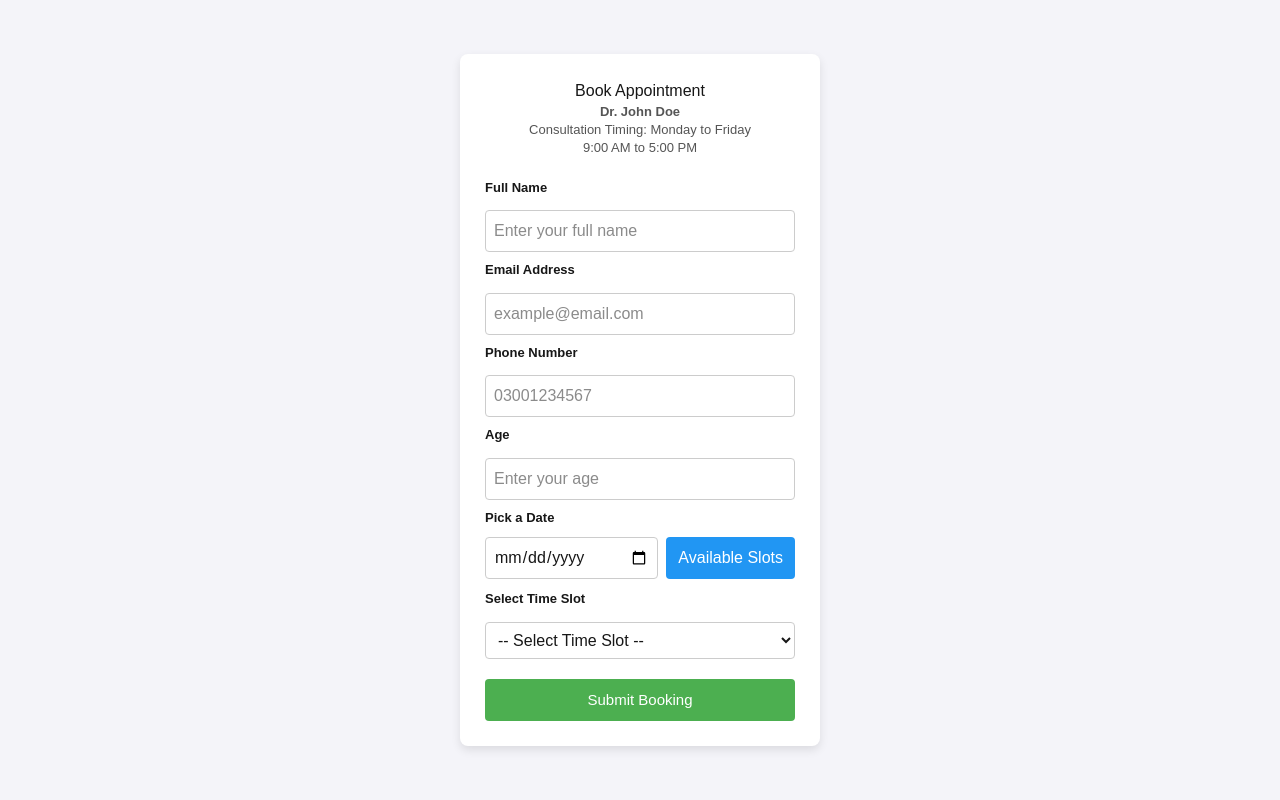
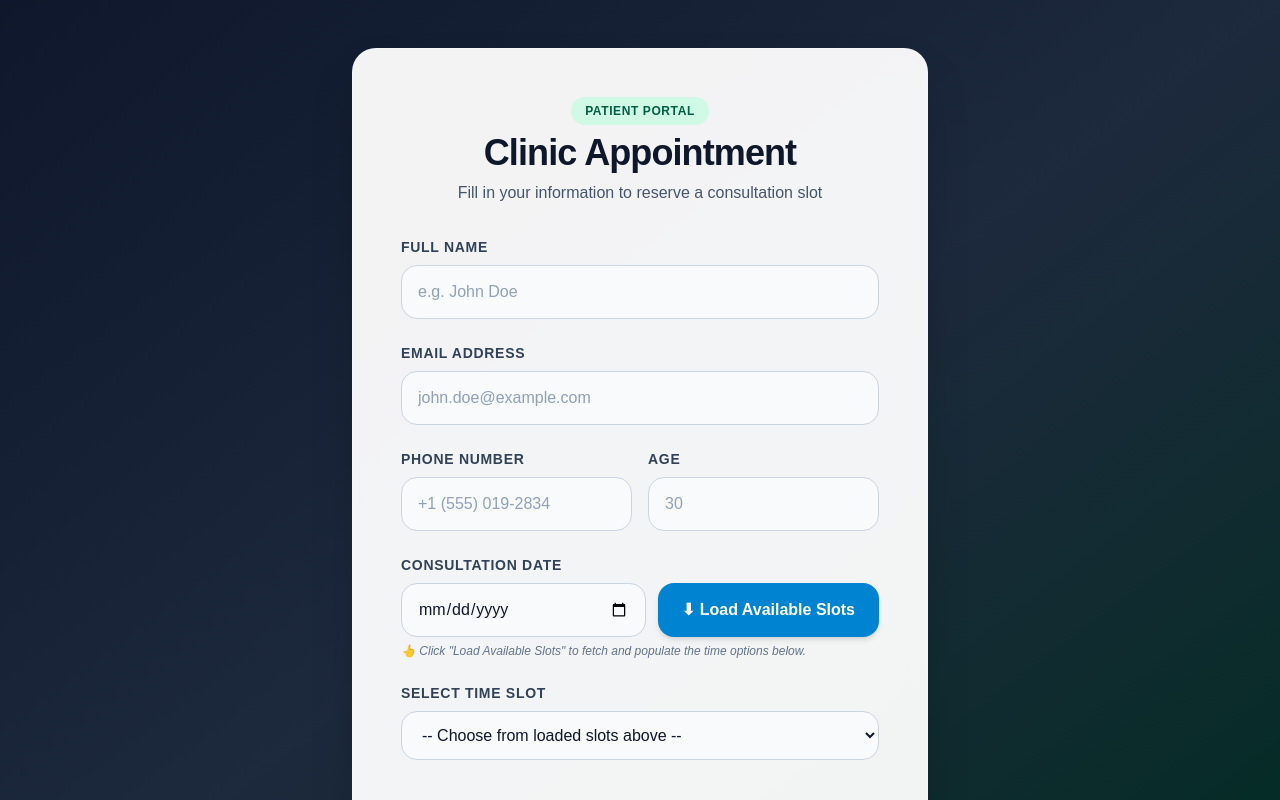
Before and after one commit to khanarhamali/clinic-booking-form, a Next.js app: page / in a window 1280 px wide. Shown: the top 800 px of the page. Built offline with nearby package versions, Linux system fonts and the light colour scheme.

Commit message:
Enhance UI/UX with Sonner toasts, improved typography, and clear slot loading

```diff
--- a/app/page.tsx
+++ b/app/page.tsx
@@ -1,64 +1,48 @@
-'use client';
-import { useState } from 'react';
+"use client";
+
+import { useState } from "react";
+import { Toaster, toast } from "sonner";
 
 export default function BookingPage() {
-  const [form, setForm] = useState({
-    fullName: '',
-    email: '',
-    phone: '',
-    age: '',
-    eventDate: '',
-    selectedSlot: ''
+  const [formData, setFormData] = useState({
+    fullName: "",
+    email: "",
+    phone: "",
+    age: "",
+    eventDate: "",
+    selectedSlot: "",
   });
-  const [slots, setSlots] = useState<{ start: string; end: string }[]>([]);
+
+  const [availableSlots, setAvailableSlots] = useState<string[]>([]);
   const [loadingSlots, setLoadingSlots] = useState(false);
   const [submitting, setSubmitting] = useState(false);
+  const [isSuccess, setIsSuccess] = useState(false);
 
-  const timeToMinutes = (timeStr: string) => {
-    const [time, modifier] = timeStr.split(' ');
-    let [hours, minutes] = time.split(':').map(Number);
-    if (modifier === 'PM' && hours < 12) hours += 12;
-    if (modifier === 'AM' && hours === 12) hours = 0;
-    return hours * 60 + minutes;
-  };
-
-  const fetchAvailableSlots = async () => {
-    if (!form.eventDate) {
-      alert('Please select a date first!');
+  const handleFetchSlots = async () => {
+    if (!formData.eventDate) {
+      toast.error("Please pick a consultation date first!");
       return;
     }
 
     setLoadingSlots(true);
     try {
-      const res = await fetch(`/api/book?eventDate=${form.eventDate}`);
+      const res = await fetch(`/api/book?eventDate=${formData.eventDate}`);
       const data = await res.json();
 
-      const workingSlots = [
-        { start: "09:00:00 AM", end: "10:00:00 AM", startMin: 540, endMin: 600 },
-        { start: "10:00:00 AM", end: "11:00:00 AM", startMin: 600, endMin: 660 },
-        { start: "11:00:00 AM", end: "12:00:00 PM", startMin: 660, endMin: 720 },
-        { start: "12:00:00 PM", end: "01:00:00 PM", startMin: 720, endMin: 780 },
-        { start: "01:00:00 PM", end: "02:00:00 PM", startMin: 780, endMin: 840 },
-        { start: "02:00:00 PM", end: "03:00:00 PM", startMin: 840, endMin: 900 },
-        { start: "03:00:00 PM", end: "04:00:00 PM", startMin: 900, endMin: 960 },
-        { start: "04:00:00 PM", end: "05:00:00 PM", startMin: 960, endMin: 1020 }
-      ];
-
-      const busyEvents = Array.isArray(data) ? data : (data.start ? [data] : []);
-      const available = workingSlots.filter(slot => {
-        let isBusy = false;
-        busyEvents.forEach(ev => {
-          if (!ev.start || !ev.end) return;
-          const evStartMin = timeToMinutes(ev.start.time);
-          const evEndMin = timeToMinutes(ev.end.time);
-          if (slot.startMin < evEndMin && slot.endMin > evStartMin) isBusy = true;
-        });
-        return !isBusy;
-      });
-
-      setSlots(available);
+      if (Array.isArray(data)) {
+        setAvailableSlots(data);
+      } else if (data.slots) {
+        setAvailableSlots(data.slots);
+      } else {
+        setAvailableSlots([
+          "09:00:00 AM - 10:00:00 AM",
+          "10:00:00 AM - 11:00:00 AM",
+          "02:00:00 PM - 03:00:00 PM"
+        ]);
+      }
+      toast.success("Available time slots retrieved below!");
     } catch (err) {
-      alert('Error fetching slots');
+      toast.error("Failed to load slots. Please try again.");
     } finally {
       setLoadingSlots(false);
     }
@@ -66,73 +50,162 @@ export default function BookingPage() {
 
   const handleSubmit = async (e: React.FormEvent) => {
     e.preventDefault();
+
+    if (!formData.selectedSlot) {
+      toast.error("Please select a time slot to proceed.");
+      return;
+    }
+
     setSubmitting(true);
-
     try {
-      const res = await fetch('/api/book', {
-        method: 'POST',
-        headers: { 'Content-Type': 'application/json' },
-        body: JSON.stringify(form)
+      const res = await fetch("/api/book", {
+        method: "POST",
+        headers: { "Content-Type": "application/json" },
+        body: JSON.stringify(formData),
       });
 
       if (res.ok) {
-        alert('Appointment successfully booked and confirmation email sent!');
-        setForm({ fullName: '', email: '', phone: '', age: '', eventDate: '', selectedSlot: '' });
-        setSlots([]);
+        setIsSuccess(true);
+        toast.success("Appointment successfully confirmed!");
       } else {
-        alert('There was an issue with your booking.');
+        toast.error("Submission failed. Check inputs.");
       }
     } catch (err) {
-      alert('Network connection error.');
+      toast.error("Network connection error.");
     } finally {
       setSubmitting(false);
     }
   };
 
+  if (isSuccess) {
+    return (
+      <main className="min-h-screen bg-gradient-to-br from-slate-900 via-slate-800 to-emerald-950 flex items-center justify-center p-4">
+        <div className="bg-white/95 backdrop-blur-md p-8 rounded-3xl shadow-2xl max-w-lg w-full text-center border border-white/20">
+          <div className="w-20 h-20 bg-emerald-100 text-emerald-600 rounded-2xl flex items-center justify-center mx-auto mb-5 text-4xl font-extrabold shadow-inner">✓</div>
+          <h2 className="text-3xl font-bold text-slate-900 tracking-tight mb-3">Booking Confirmed!</h2>
+          <p className="text-slate-600 text-base leading-relaxed mb-8">Thank you, <span className="font-semibold text-slate-800">{formData.fullName}</span>. Your appointment has been scheduled successfully.</p>
+          <button
+            onClick={() => {
+              setIsSuccess(false);
+              setFormData({ fullName: "", email: "", phone: "", age: "", eventDate: "", selectedSlot: "" });
+              setAvailableSlots([]);
+            }}
+            className="w-full bg-emerald-600 text-white py-4 rounded-2xl font-semibold text-base hover:bg-emerald-700 transition shadow-lg shadow-emerald-600/30"
+          >
+            Book Another Appointment
+          </button>
+        </div>
+      </main>
+    );
+  }
+
   return (
-    <div style={{ fontFamily: 'Arial, sans-serif', display: 'flex', justifyContent: 'center', alignItems: 'center', minHeight: '100vh', margin: 0, background: '#f4f4f9' }}>
-      <div style={{ background: 'white', padding: '25px', borderRadius: '8px', boxShadow: '0 4px 10px rgba(0,0,0,0.1)', width: '360px', textAlign: 'center' }}>
-        <h3>Book Appointment</h3>
-        <div style={{ fontSize: '13px', color: '#555', marginBottom: '20px', lineHeight: '1.4' }}>
-          <strong>Dr. John Doe</strong><br />
-          Consultation Timing: Monday to Friday<br />
-          9:00 AM to 5:00 PM
+    <main className="min-h-screen bg-gradient-to-br from-slate-900 via-slate-800 to-emerald-950 py-12 px-4 flex items-center justify-center">
+      <Toaster position="top-right" richColors />
+
+      <div className="bg-white/95 backdrop-blur-md p-8 md:p-12 rounded-3xl shadow-2xl max-w-xl w-full border border-white/20">
+        <div className="text-center mb-8">
+          <span className="inline-block px-3.5 py-1.5 bg-emerald-100 text-emerald-800 text-xs font-bold rounded-full uppercase tracking-wider mb-2">Patient Portal</span>
+          <h1 className="text-3xl md:text-4xl font-extrabold text-slate-900 tracking-tight">Clinic Appointment</h1>
+          <p className="text-slate-600 text-base mt-2">Fill in your information to reserve a consultation slot</p>
         </div>
-        <form onSubmit={handleSubmit}>
-          <div style={{ textAlign: 'left', marginBottom: '5px', fontSize: '13px', fontWeight: 'bold' }}>Full Name</div>
-          <input type="text" placeholder="Enter your full name" required minLength={3} value={form.fullName} onChange={e => setForm({...form, fullName: e.target.value})} style={{ width: '100%', padding: '8px', margin: '8px 0', border: '1px solid #ccc', borderRadius: '4px', boxSizing: 'border-box' }} />
 
-          <div style={{ textAlign: 'left', marginBottom: '5px', fontSize: '13px', fontWeight: 'bold' }}>Email Address</div>
-          <input type="email" placeholder="example@email.com" required value={form.email} onChange={e => setForm({...form, email: e.target.value})} style={{ width: '100%', padding: '8px', margin: '8px 0', border: '1px solid #ccc', borderRadius: '4px', boxSizing: 'border-box' }} />
-
-          <div style={{ textAlign: 'left', marginBottom: '5px', fontSize: '13px', fontWeight: 'bold' }}>Phone Number</div>
-          <input type="tel" placeholder="03001234567" required value={form.phone} onChange={e => setForm({...form, phone: e.target.value})} style={{ width: '100%', padding: '8px', margin: '8px 0', border: '1px solid #ccc', borderRadius: '4px', boxSizing: 'border-box' }} />
-
-          <div style={{ textAlign: 'left', marginBottom: '5px', fontSize: '13px', fontWeight: 'bold' }}>Age</div>
-          <input type="number" placeholder="Enter your age" min={10} max={100} required value={form.age} onChange={e => setForm({...form, age: e.target.value})} style={{ width: '100%', padding: '8px', margin: '8px 0', border: '1px solid #ccc', borderRadius: '4px', boxSizing: 'border-box' }} />
-
-          <div style={{ textAlign: 'left', marginBottom: '5px', fontSize: '13px', fontWeight: 'bold' }}>Pick a Date</div>
-          <div style={{ display: 'flex', gap: '8px', margin: '10px 0', alignItems: 'center' }}>
-            <input type="date" required value={form.eventDate} onChange={e => setForm({...form, eventDate: e.target.value})} style={{ flex: 1, padding: '8px', border: '1px solid #ccc', borderRadius: '4px' }} />
-            <button type="button" onClick={fetchAvailableSlots} style={{ background: '#2196F3', color: 'white', border: 'none', padding: '9px 12px', borderRadius: '4px', cursor: 'pointer' }}>
-              {loadingSlots ? 'Loading...' : 'Available Slots'}
-            </button>
+        <form onSubmit={handleSubmit} className="space-y-6">
+          <div>
+            <label className="block text-sm font-bold text-slate-700 uppercase tracking-wider mb-2">Full Name</label>
+            <input
+              type="text"
+              required
+              placeholder="e.g. John Doe"
+              value={formData.fullName}
+              onChange={(e) => setFormData({ ...formData, fullName: e.target.value })}
+              className="w-full px-4 py-3.5 bg-slate-50 border border-slate-300 rounded-2xl text-base text-slate-900 placeholder-slate-400 focus:bg-white focus:ring-2 focus:ring-emerald-500 focus:border-emerald-500 focus:outline-none transition"
+            />
           </div>
 
-          <div style={{ textAlign: 'left', marginBottom: '5px', fontSize: '13px', fontWeight: 'bold', marginTop: '8px' }}>Select Time Slot</div>
-          <select required value={form.selectedSlot} onChange={e => setForm({...form, selectedSlot: e.target.value})} style={{ width: '100%', padding: '8px', margin: '8px 0', border: '1px solid #ccc', borderRadius: '4px', background: 'white' }}>
-            <option value="">-- Select Time Slot --</option>
-            {slots.map((s, idx) => {
-              const text = `${s.start} - ${s.end}`;
-              return <option key={idx} value={text}>{text}</option>;
-            })}
-          </select>
+          <div>
+            <label className="block text-sm font-bold text-slate-700 uppercase tracking-wider mb-2">Email Address</label>
+            <input
+              type="email"
+              required
+              placeholder="john.doe@example.com"
+              value={formData.email}
+              onChange={(e) => setFormData({ ...formData, email: e.target.value })}
+              className="w-full px-4 py-3.5 bg-slate-50 border border-slate-300 rounded-2xl text-base text-slate-900 placeholder-slate-400 focus:bg-white focus:ring-2 focus:ring-emerald-500 focus:border-emerald-500 focus:outline-none transition"
+            />
+          </div>
 
-          <button type="submit" disabled={submitting} style={{ background: '#4CAF50', color: 'white', border: 'none', padding: '10px', width: '100%', borderRadius: '4px', cursor: 'pointer', fontSize: '15px', marginTop: '12px' }}>
-            {submitting ? 'Submitting...' : 'Submit Booking'}
+          <div className="grid grid-cols-1 md:grid-cols-2 gap-4">
+            <div>
+              <label className="block text-sm font-bold text-slate-700 uppercase tracking-wider mb-2">Phone Number</label>
+              <input
+                type="tel"
+                required
+                placeholder="+1 (555) 019-2834"
+                value={formData.phone}
+                onChange={(e) => setFormData({ ...formData, phone: e.target.value })}
+                className="w-full px-4 py-3.5 bg-slate-50 border border-slate-300 rounded-2xl text-base text-slate-900 placeholder-slate-400 focus:bg-white focus:ring-2 focus:ring-emerald-500 focus:border-emerald-500 focus:outline-none transition"
+              />
+            </div>
+            <div>
+              <label className="block text-sm font-bold text-slate-700 uppercase tracking-wider mb-2">Age</label>
+              <input
+                type="number"
+                required
+                placeholder="30"
+                value={formData.age}
+                onChange={(e) => setFormData({ ...formData, age: e.target.value })}
+                className="w-full px-4 py-3.5 bg-slate-50 border border-slate-300 rounded-2xl text-base text-slate-900 placeholder-slate-400 focus:bg-white focus:ring-2 focus:ring-emerald-500 focus:border-emerald-500 focus:outline-none transition"
+              />
+            </div>
+          </div>
+
+          <div>
+            <label className="block text-sm font-bold text-slate-700 uppercase tracking-wider mb-2">Consultation Date</label>
+            <div className="flex flex-col sm:flex-row gap-3">
+              <input
+                type="date"
+                required
+                value={formData.eventDate}
+                onChange={(e) => setFormData({ ...formData, eventDate: e.target.value })}
+                className="w-full px-4 py-3.5 bg-slate-50 border border-slate-300 rounded-2xl text-base text-slate-900 focus:bg-white focus:ring-2 focus:ring-emerald-500 focus:border-emerald-500 focus:outline-none transition"
+              />
+              <button
+                type="button"
+                onClick={handleFetchSlots}
+                disabled={loadingSlots}
+                className="bg-sky-600 text-white px-6 py-3.5 rounded-2xl font-semibold text-base hover:bg-sky-700 transition disabled:opacity-50 whitespace-nowrap shadow-md flex items-center justify-center gap-2"
+              >
+                {loadingSlots ? "Loading..." : "⬇ Load Available Slots"}
+              </button>
+            </div>
+            <p className="text-xs text-slate-500 mt-1.5 italic">👆 Click &quot;Load Available Slots&quot; to fetch and populate the time options below.</p>
+          </div>
+
+          <div>
+            <label className="block text-sm font-bold text-slate-700 uppercase tracking-wider mb-2">Select Time Slot</label>
+            <select
+              required
+              value={formData.selectedSlot}
+              onChange={(e) => setFormData({ ...formData, selectedSlot: e.target.value })}
+              className="w-full px-4 py-3.5 bg-slate-50 border border-slate-300 rounded-2xl text-base text-slate-900 focus:bg-white focus:ring-2 focus:ring-emerald-500 focus:border-emerald-500 focus:outline-none transition cursor-pointer"
+            >
+              <option value="">-- Choose from loaded slots above --</option>
+              {availableSlots.map((slot, index) => (
+                <option key={index} value={slot}>{slot}</option>
+              ))}
+            </select>
+          </div>
+
+          <button
+            type="submit"
+            disabled={submitting}
+            className="w-full bg-emerald-600 text-white py-4 rounded-2xl font-bold text-base hover:bg-emerald-700 transition shadow-xl shadow-emerald-600/30 disabled:opacity-50 mt-6 tracking-wide"
+          >
+            {submitting ? "Processing Booking..." : "Confirm & Book Appointment"}
           </button>
         </form>
       </div>
-    </div>
+    </main>
   );
 }
--- a/package.json
+++ b/package.json
@@ -11,7 +11,8 @@
   "dependencies": {
     "next": "16.3.4",
     "react": "19.2.8",
-    "react-dom": "19.2.8"
+    "react-dom": "19.2.8",
+    "sonner": "^2.0.8"
   },
   "devDependencies": {
     "@tailwindcss/postcss": "^4",
```
Also changed, not shown: 1 other file (tests, documents, lock files or other folders).
